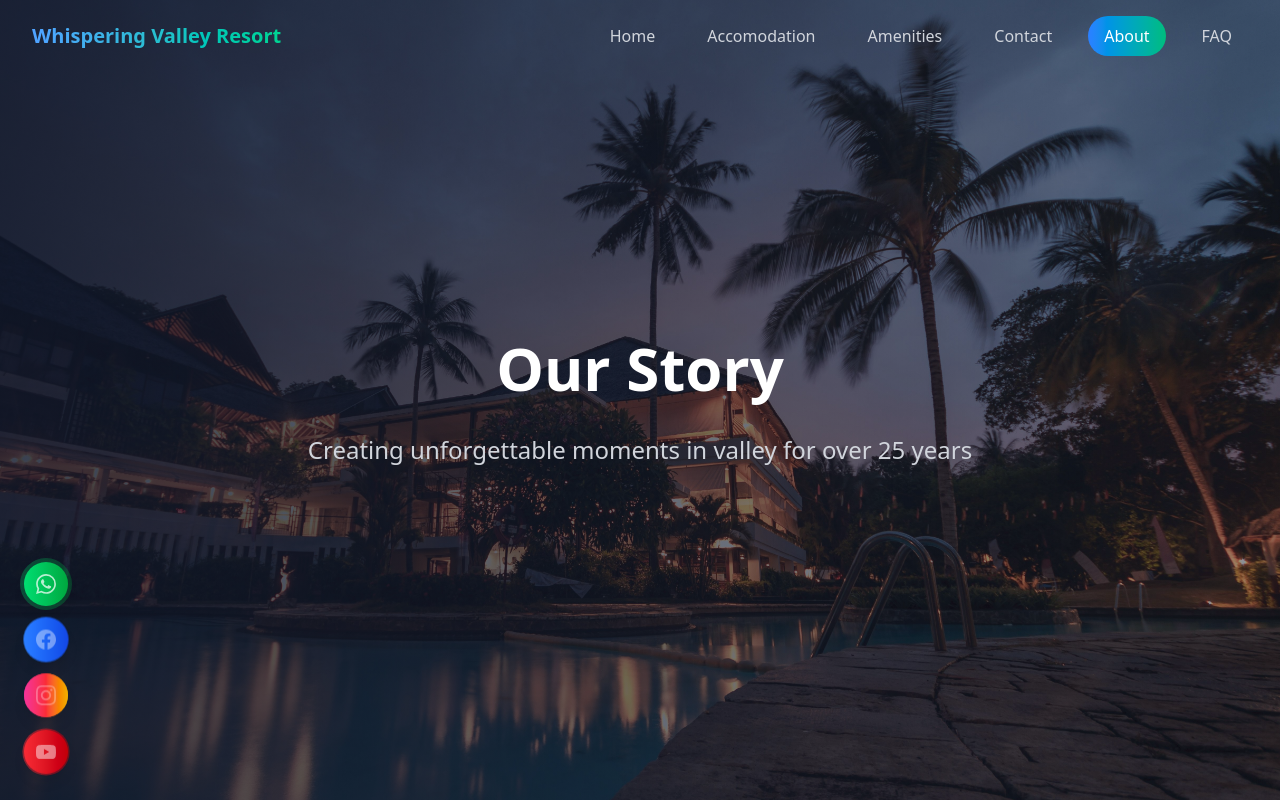
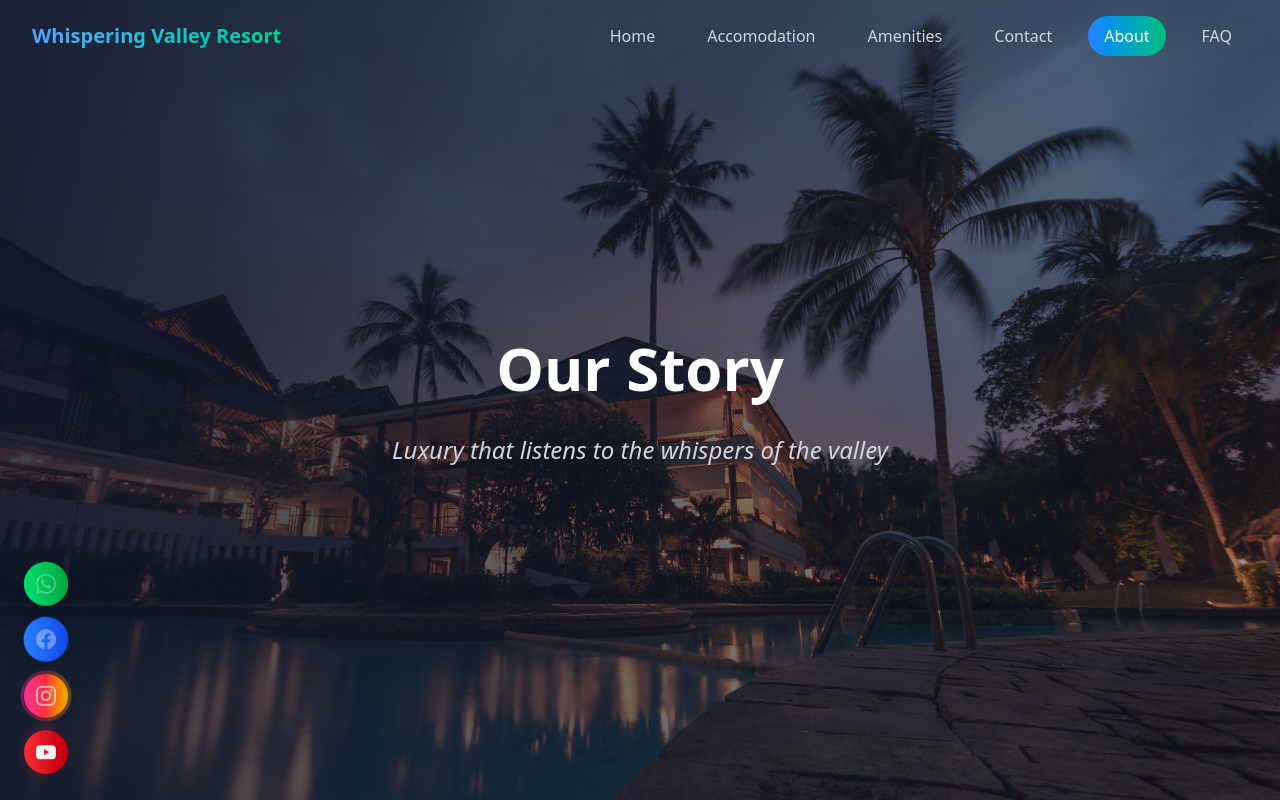
Before and after one commit to tascan25/client_whispering_valley_resort, a React (Vite) app: page /about in a window 1280 px wide. Shown: the top 800 px of the page. Built offline with nearby package versions, Linux system fonts and the light colour scheme.

Commit message:
Update AboutUsComp with new text and comments

```diff
--- a/src/components/AboutUsComp.jsx
+++ b/src/components/AboutUsComp.jsx
@@ -165,12 +165,12 @@ const AboutUsComp = () => {
                         Our Story
                     </motion.h1>
                     <motion.p
-                        className="text-lg md:text-2xl text-gray-300 leading-relaxed"
+                        className="text-lg md:text-2xl text-gray-300 leading-relaxed italic"
                         initial={{ opacity: 0, y: 60 }}
                         animate={{ opacity: 1, y: 0 }}
                         transition={{ delay: 0.4, duration: 0.8 }}
                     >
-                        Creating unforgettable moments in valley for over 25 years
+                        Luxury that listens to the whispers of the valley
                     </motion.p>
                 </motion.div>
             </section>
@@ -229,7 +229,7 @@ const AboutUsComp = () => {
             </section>
 
             {/* facilities section */}
-            <section className="py-16 bg-gradient-to-r from-cyan-500/10 to-blue-500/10 backdrop-blur-sm">
+            {/* <section className="py-16 bg-gradient-to-r from-cyan-500/10 to-blue-500/10 backdrop-blur-sm">
                 <div className="max-w-6xl mx-auto px-6">
                        <motion.div
                         className="text-center mb-16"
@@ -260,7 +260,7 @@ const AboutUsComp = () => {
 
                     </motion.div>
                 </div>
-            </section>
+            </section> */}
 
             {/* Stats Section */}
             <section className="py-16 bg-gradient-to-r from-cyan-500/10 to-blue-500/10 backdrop-blur-sm">
@@ -338,7 +338,7 @@ const AboutUsComp = () => {
             </section>
 
             {/* Team Section */}
-            <section className="py-20 px-6 bg-gradient-to-r from-slate-800/50 to-slate-700/50">
+            {/* <section className="py-20 px-6 bg-gradient-to-r from-slate-800/50 to-slate-700/50">
                 <div className="max-w-6xl mx-auto">
                     <motion.div
                         className="grid grid-cols-1 lg:grid-cols-2 gap-16 items-center"
@@ -394,7 +394,7 @@ const AboutUsComp = () => {
                         </motion.div>
                     </motion.div>
                 </div>
-            </section>
+            </section> */}
 
             {/* CTA Section */}
             <section className="py-20 px-6">
```
